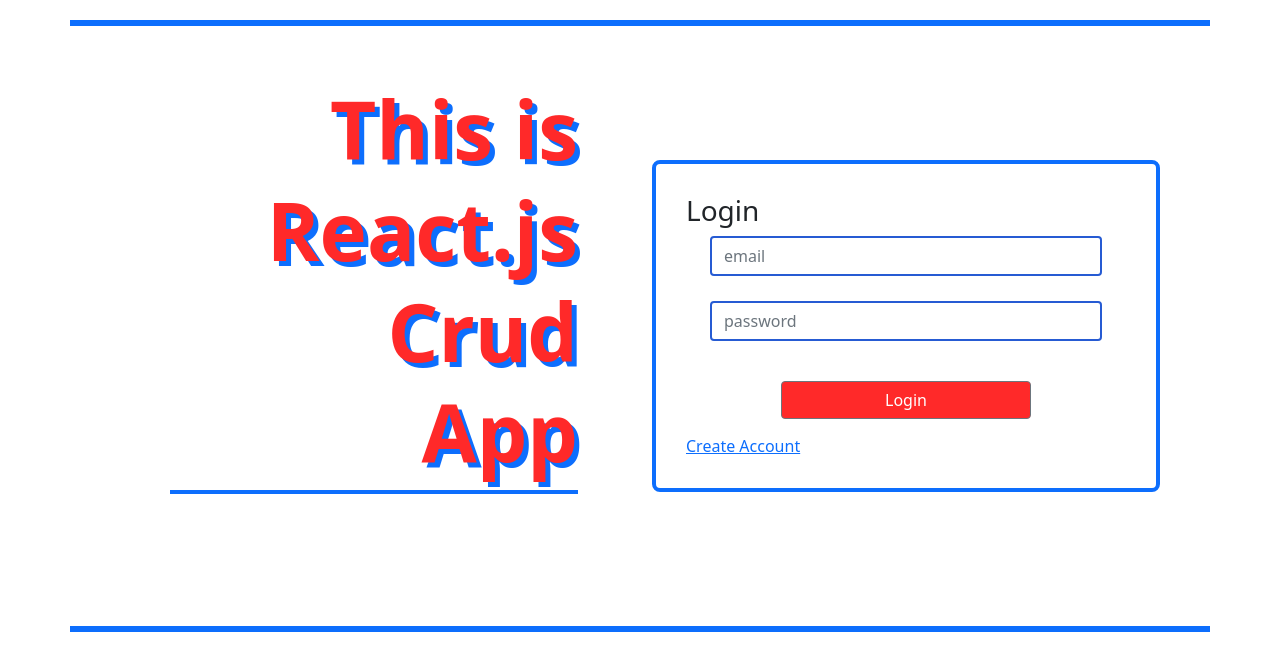
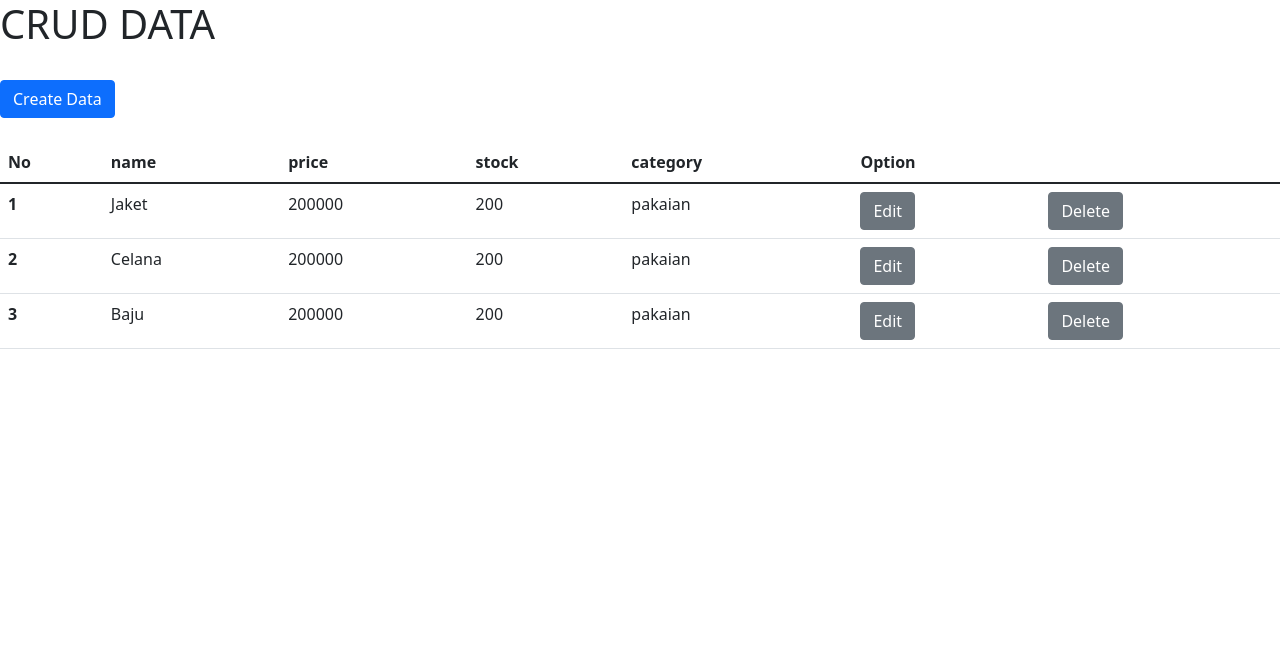
Before and after one commit to iyurisko/react-bootcamp, a React (Create React App) app: page / in a window 1280 px wide. Shown: the top 670 px of the page. Built offline with nearby package versions, Linux system fonts and the light colour scheme.

Commit message:
basic-crud v1

```diff
--- a/src/App.js
+++ b/src/App.js
@@ -1,12 +1,10 @@
-import AuthPages from './pages/auth';
 import Dashboard from './pages/dashboard';
 
 
 function App() {
   return (
     <div className="App">
-      {/* <Dashboard/> */}
-      <AuthPages/>
+      <Dashboard/>
     </div>
   );
 }
--- a/src/index.js
+++ b/src/index.js
@@ -1,6 +1,5 @@
 import React from 'react';
 import ReactDOM from 'react-dom';
-import './styles/index.scss';
 import './index.css';
 import App from './App';
 import 'bootstrap/dist/css/bootstrap.min.css';
--- a/src/pages/auth/index.jsx
+++ /dev/null
@@ -1,48 +0,0 @@
-import { React, useState } from 'react'
-import { Card, Row, Col } from 'reactstrap'
-import Login from './login'
-import Signup from './register'
-
-const AuthPages = () => {
-
-  const [currentContainer, setCurrentContainer] = useState(false)
-
-  return (
-    <div className={`auth-pages`}>
-      <Row>
-        <Col md="12" lg="6" >
-          <div className="background bg-left">
-            <p>This is</p>
-            <p>React.js</p>
-            <p>Crud</p>
-            <p>App</p>
-            <hr />
-          </div>
-        </Col>
-        <Col md="12" lg="6">
-          <div className="card-auth-page">
-              <div className={`card-inner`}>
-                {
-                  currentContainer ?
-                    <div className={`card-register `}>
-                      <h3>Sign up</h3>
-                      <Signup />
-                      <a href="!#" onClick={() => setCurrentContainer(false)}> Already have account?</a>
-                    </div> :
-                    <div className={`card-login`}>
-                      <h3>Login</h3>
-                      <Login />
-                      <a href="!#" onClick={() => setCurrentContainer(true)}>Create Account</a>
-                    </div>
-                }
-              </div>
-          </div>
-        </Col>
-      </Row>
-
-
-    </div>
-  )
-}
-
-export default AuthPages;
--- a/src/pages/auth/login.jsx
+++ /dev/null
@@ -1,62 +0,0 @@
-import { React } from 'react'
-import { Button, Container, FormFeedback, Input } from 'reactstrap'
-import { useFormik } from 'formik'
-import * as yup from 'yup'
-
-const validationSchema = yup.object().shape({
-  email: yup.string().email().required(),
-  password: yup.string().min(8).required(),
-});
-
-const Login = () => {
-
-  const handleLogin = async (e) => {
-    alert("oke")
-    console.log(e);
-  }
-
-  const formik = useFormik({
-    initialValues: {
-      email: '',
-      password: ''
-    },
-    validationSchema: validationSchema,
-    onSubmit: () => handleLogin()
-  });
-
-
-
-
-
-  return (
-    <Container className="container-login">
-      <form onSubmit={formik.handleSubmit}>
-        {
-          Object.keys(formik.initialValues).map((key, index) => (
-            <div className="row-input">
-              <Input
-                id={key}
-                name={key}
-                placeholder={key}
-                value={formik.values[key]}
-                onChange={formik.handleChange}
-                invalid={formik.touched[key] && Boolean(formik.errors[key])}
-              />
-              {
-                formik.touched[key] && Boolean(formik.errors[key]) &&
-                <FormFeedback className="error-feedback">{formik.errors[key]}</FormFeedback>
-              }
-
-            </div>
-          ))
-        }
-        <Button className="btn-submit" type="submit">
-          Login
-        </Button>
-      </form>
-
-    </Container >
-  )
-}
-
-export default Login;
--- a/src/pages/auth/register.jsx
+++ /dev/null
@@ -1,67 +0,0 @@
-import { React } from 'react'
-import { Button, Container, FormFeedback, Input, Label } from 'reactstrap'
-import { useFormik } from 'formik'
-import * as yup from 'yup'
-
-
-const validationSchema = yup.object().shape({
-  email: yup.string().email().required(),
-  username: yup.string().min(8).required(),
-  password: yup.string().min(8).required(),
-  retypePassword: yup.string().min(8).required(),
-});
-
-
-const Register = () => {
-
-  const handleLogin = async (e) => {
-    alert("oke")
-    console.log(e);
-  }
-
-  const formik = useFormik({
-    initialValues: {
-      email: '',
-      username: '',
-      password: '',
-      retypePassword: ''
-    },
-    validationSchema: validationSchema,
-    onSubmit: () => handleLogin()
-  });
-
-
-
-
-  console.log(formik.initialValues)
-  return (
-    <Container className="container-register">
-      <form onSubmit={formik.handleSubmit}>
-        {
-          Object.keys(formik.initialValues).map((key, index) => (
-            <div className="row-input">
-              <Input
-                id={key}
-                name={key}
-                placeholder={key}
-                value={formik.values[key]}
-                onChange={formik.handleChange}
-                invalid={formik.touched[key] && Boolean(formik.errors[key])}
-              />
-              {
-                formik.touched[key] && Boolean(formik.errors[key]) &&
-                <FormFeedback className="error-feedback">{formik.errors[key]}</FormFeedback>
-              }
-
-            </div>
-          ))
-        }
-        <Button className="btn-submit" type="submit">
-          Register
-        </Button>
-      </form>
-    </Container >
-  )
-}
-
-export default Register;
--- a/src/styles/index.scss
+++ /dev/null
@@ -1,9 +0,0 @@
-.App {
-    // text-align: center;
-    height: max-content;
-    padding: 20px;
-    margin: 0px 50px;
-}
-
-
-@import './pages/auth.scss';
--- a/src/styles/pages/auth.scss
+++ /dev/null
@@ -1,67 +0,0 @@
-.auth-pages {
-  // height: 500px;
-
-  border-top: solid 6px #0d6efd;
-  border-bottom: solid 6px #0d6efd;
-  padding: 0px 50px;
-
-  .background {
-    margin: 60px 0px;
-    padding: 0px 50px;
-    text-align: end;
-    line-height: 85px;
-    color: #ff2929;
-    text-shadow: 5px 5px #0d6efd;
-    font-size: 60pt;
-    font-weight: 700;
-
-    hr{
-      color: #0d6efd;
-      height: 4px;
-      opacity: 1;
-    }
-  }
-
-  .card-auth-page {
-    height: 600px;
-    display: flex;
-    align-items: center; /*centers items on the cross-axis (y by default)*/
-
-    .card-inner {
-      width: 100%;
-      border: solid 4px #0d6efd;
-      border-radius: 8px;
-    }
-  }
-
-  .card-login,
-  .card-register {
-    padding: 30px;
-  }
-
-  .container-login,
-  .container-register {
-    .form-control {
-      border: solid 2px #265bd3;
-      background-color: transparent;
-    }
-
-
-    .invalid-feedback {
-      font-size: 9px;
-    }
-
-    .row-input {
-      height: 65px;
-    }
-
-    .btn-submit {
-      width: 250px;
-      background-color: #ff2929;
-      display: flex;
-      justify-content: center; /*centers items on the line (the x-axis by default)*/
-      align-items: center; /*centers items on the cross-axis (y by default)*/
-      margin: 15px auto;
-    }
-  }
-}
```
Also changed, not shown: src/styles/authBackground.html (deleted, +0 -18 lines).
